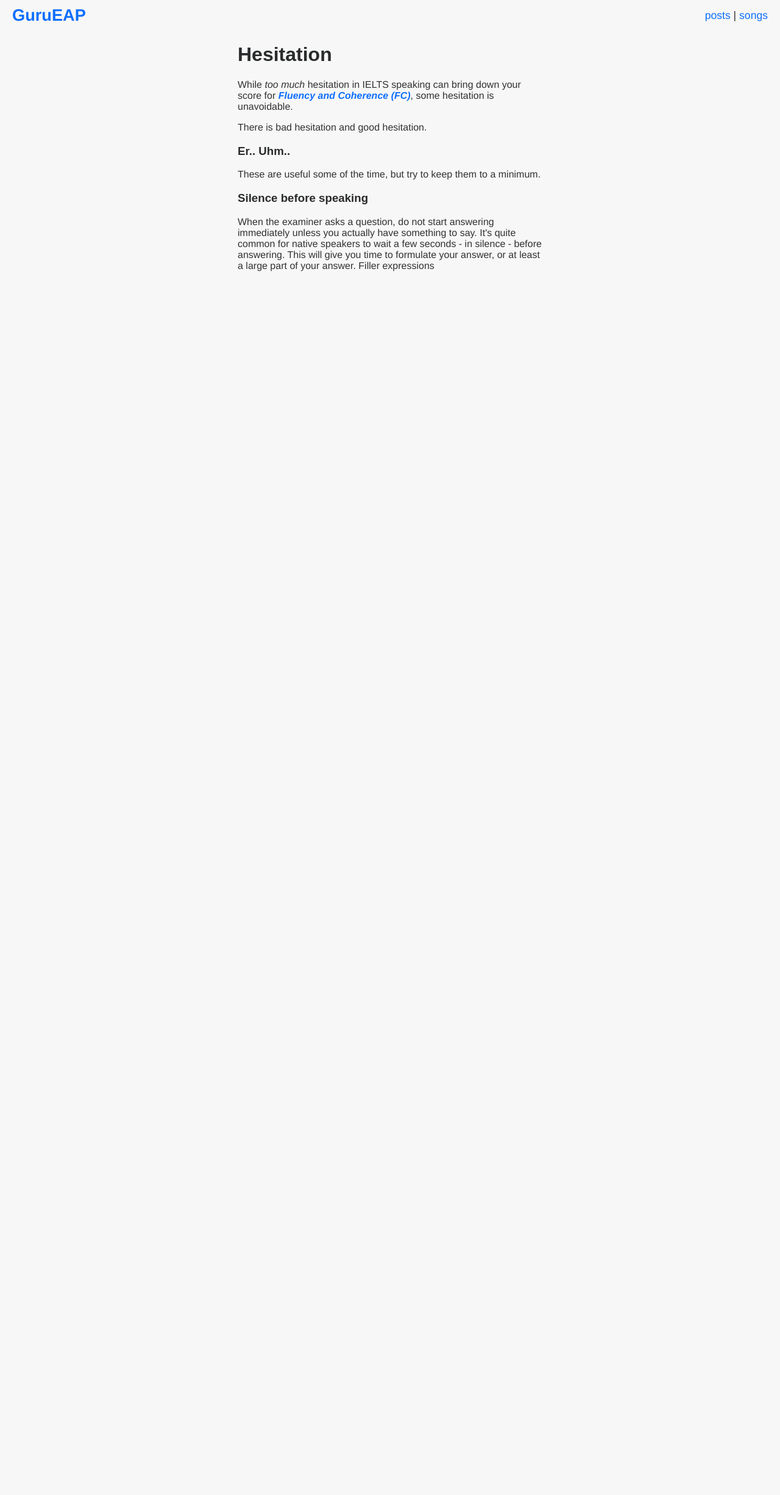
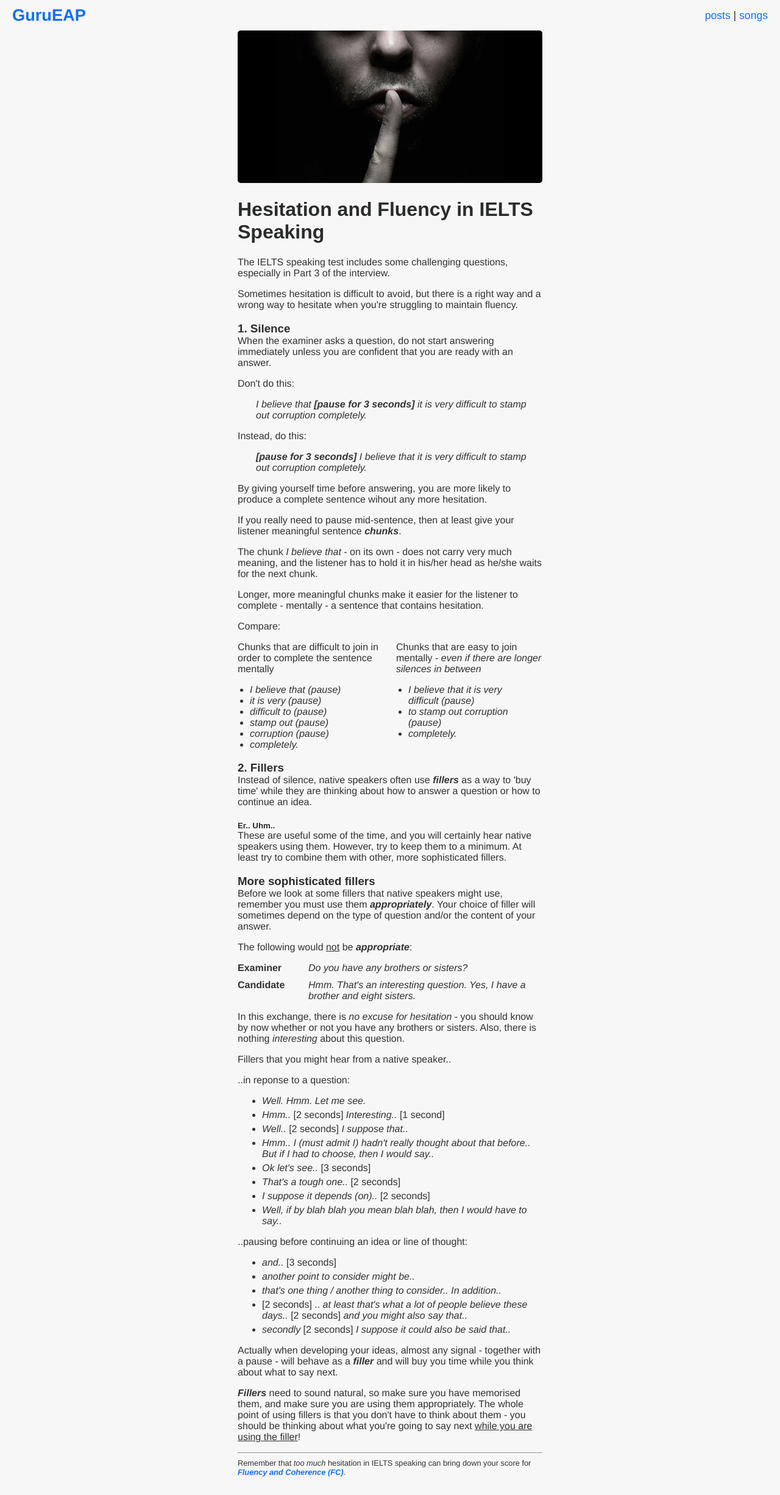
Before and after one commit to boltonsteve/gurueap, a SvelteKit app: page /posts/hesitation in a window 1280 px wide. Shown: the whole page at 61% size. Before the commit the page ends 800 px from the top, so only its background shows below. Built offline with nearby package versions, Linux system fonts and the light colour scheme.

Commit message:
hesitation

```diff
--- a/src/routes/posts/hesitation/+page.svelte
+++ b/src/routes/posts/hesitation/+page.svelte
@@ -4,27 +4,110 @@
 
 <div class="mb-3 mw-500">
 
-    <h1>Hesitation</h1>
+    <img src="/img/silence.png" class="img-fluid rounded" alt="silence in IELTS speaking">
 
-    <p>While <i>too much</i> hesitation in IELTS speaking can bring down your score for <b><i><a href="../posts/ielts-descriptors" target="blank">Fluency and Coherence (FC)</a></i></b>, some hesitation is unavoidable.</p>
+    <h1>Hesitation and Fluency in IELTS Speaking</h1>
 
-    <p>There is bad hesitation and good hesitation.</p>
+    The IELTS speaking test includes some challenging questions, especially in Part 3 of the interview.
 
-    <h3>Er.. Uhm..</h3>
+    <p>Sometimes hesitation is difficult to avoid, but there is a right way and a wrong way to hesitate when you're struggling to maintain fluency.</p>
 
-    <p>These are useful some of the time, but try to keep them to a minimum.</p>
+    <h3 class="mb-0">1. Silence</h3>
+    <p class="mt-0">When the examiner asks a question, do not start answering immediately unless you are confident that you are ready with an answer.</p>
 
-    <h3>Silence before speaking</h3>
+    <p>Don't do this:</p>
 
-    When the examiner asks a question, do not start answering immediately unless you actually have something to say.
+    <p class="font-italic ml-3">I believe that <b><i>[pause for 3 seconds]</i></b> it is very difficult to stamp out corruption completely.</p>
 
+    <p>Instead, do this:</p>
 
-    It's quite common for native speakers to wait a few seconds - in silence - before answering.
+    <p class="font-italic ml-3"><b><i>[pause for 3 seconds]</i></b> I believe that it is very difficult to stamp out corruption completely.</p>
 
-    This will give you time to formulate your answer, or at least a large part of your answer.
+    <p>By giving yourself time before answering, you are more likely to produce a complete sentence wihout any more hesitation.</p>
 
+    <p>If you really need to pause mid-sentence, then at least give your listener meaningful sentence <b><i>chunks</i></b>.</p>
 
-    Filler expressions
+    <p>The chunk <i>I believe that</i> - on its own - does not carry very much meaning, and the listener has to hold it in his/her head as he/she waits for the next chunk.</p>
 
+    <p>Longer, more meaningful chunks make it easier for the listener to complete - mentally - a sentence that contains hesitation.</p>
+
+    <p class="mb-0">Compare:</p>
+
+    <div class="row-col cols-11 mb-0">
+        <p>Chunks that are difficult to join in order to complete the sentence mentally</p>
+        <p>Chunks that are easy to join mentally - <i>even if there are longer silences in between</i></p>
+    </div>
+
+    <div class="row-col cols-11 my-0 font-italic">
+        <ul class="my-0 pl-2">
+            <li>I believe that (pause)</li>
+            <li>it is very (pause)</li>
+            <li>difficult to (pause)</li>
+            <li>stamp out (pause)</li>
+            <li>corruption (pause)</li>
+            <li>completely.</li>
+        </ul>
+        <ul class="my-0 pl-2">
+            <li>I believe that it is very difficult (pause)</li>
+            <li>to stamp out corruption (pause)</li>
+            <li>completely.</li>
+        </ul>
+    </div>
+
+    <h3 class="mb-0">2. Fillers</h3>
+    <p class="mt-0">Instead of silence, native speakers often use <b><i>fillers</i></b> as a way to 'buy time' while they are thinking about how to answer a question or how to continue an idea.</p>
+
+    <h5 class="mb-0">Er.. Uhm..</h5>
+    <p class="mt-0">These are useful some of the time, and you will certainly hear native speakers using them. However, try to keep them to a minimum. At least try to combine them with other, more sophisticated fillers.</p>
+
+    <h3 class="mb-0">More sophisticated fillers</h3>
+    <p class="mt-0">Before we look at some fillers that native speakers might use, remember you must use them <b><i>appropriately</i></b>. Your choice of filler will sometimes depend on the type of question and/or the content of your answer.</p>
+
+    <p>The following would <span class="uli">not</span> be <b><i>appropriate</i></b>:</p>
+
+    <div class="row-col cols-14 my-1">
+        <div class="font-weight-bold">Examiner</div>
+        <div class="font-italic">Do you have any brothers or sisters?</div>
+    </div>
+
+    <div class="row-col cols-14 my-1">
+        <div class="font-weight-bold">Candidate</div>
+        <div class="font-italic">Hmm. That's an interesting question. Yes, I have a brother and eight sisters.</div>
+    </div>
+
+    <p>In this exchange, there is <i>no excuse for hesitation</i> - you should know by now whether or not you have any brothers or sisters. Also, there is nothing <i>interesting</i> about this question.</p>
+
+    <p>Fillers that you might hear from a native speaker..</p>
+
+    <p>..in reponse to a question:</p>
+
+    <ul class="lh-15">
+        <li><i>Well. Hmm. Let me see.</i></li>
+        <li><i>Hmm..</i> [2 seconds] <i>Interesting..</i> [1 second]</li>
+        <li><i>Well..</i> [2 seconds] <i>I suppose that..</i></li>
+        <li><i>Hmm.. I (must admit I) hadn't really thought about that before.. But if I had to choose, then I would say..</i></li>
+        <li><i>Ok let's see..</i> [3 seconds]</li>
+        <li><i>That's a tough one..</i> [2 seconds]</li>
+        <li><i>I suppose it depends (on)..</i> [2 seconds]</li>
+        <li><i>Well, if by blah blah you mean blah blah, then I would have to say..</i></li>
+    </ul>
+
+    <p>..pausing before continuing an idea or line of thought:</p>
+
+    <ul class="lh-15">
+        <li><i>and..</i> [3 seconds]</li>
+        <li><i>another point to consider might be..</i></li>
+        <li><i>that's one thing / another thing to consider.. In addition..</i></li>
+        <li>[2 seconds] .. <i>at least that's what a lot of people believe these days..</i> [2 seconds] <i>and you might also say that..</i></li>
+        <li><i>secondly</i> [2 seconds] <i>I suppose it could also be said that..</i></li>
+    </ul>
+
+    <p>Actually when developing your ideas, almost any signal - together with a pause - will behave as a <b><i>filler</i></b> and will buy you time while you think about what to say next.</p>
+
+    <p><b><i>Fillers</i></b> need to sound natural, so make sure you have memorised them, and make sure you are using them appropriately. The whole point of using fillers is that you don't have to think about them - you should be thinking about what you're going to say next <span class="uli">while you are using the filler</span>!</p>
+
+    <hr>
+
+    <p class="mt-0 small">Remember that <i>too much</i> hesitation in IELTS speaking can bring down your score for <b><i><a href="../posts/ielts-descriptors" target="blank">Fluency and Coherence (FC)</a></i></b>.</p>
 
 </div>
```
Also changed, not shown: src/lib/links.js, static/img/silence.png (added).
